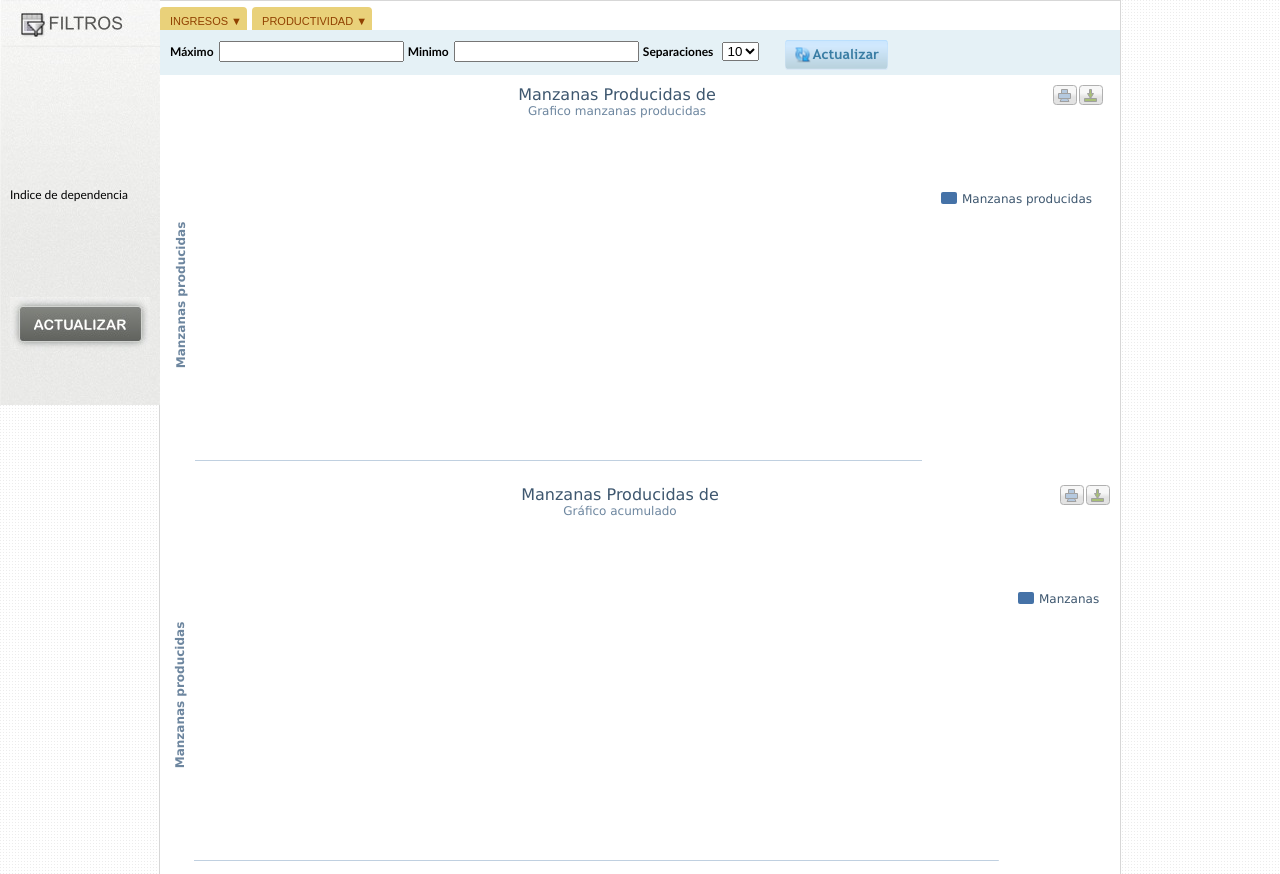
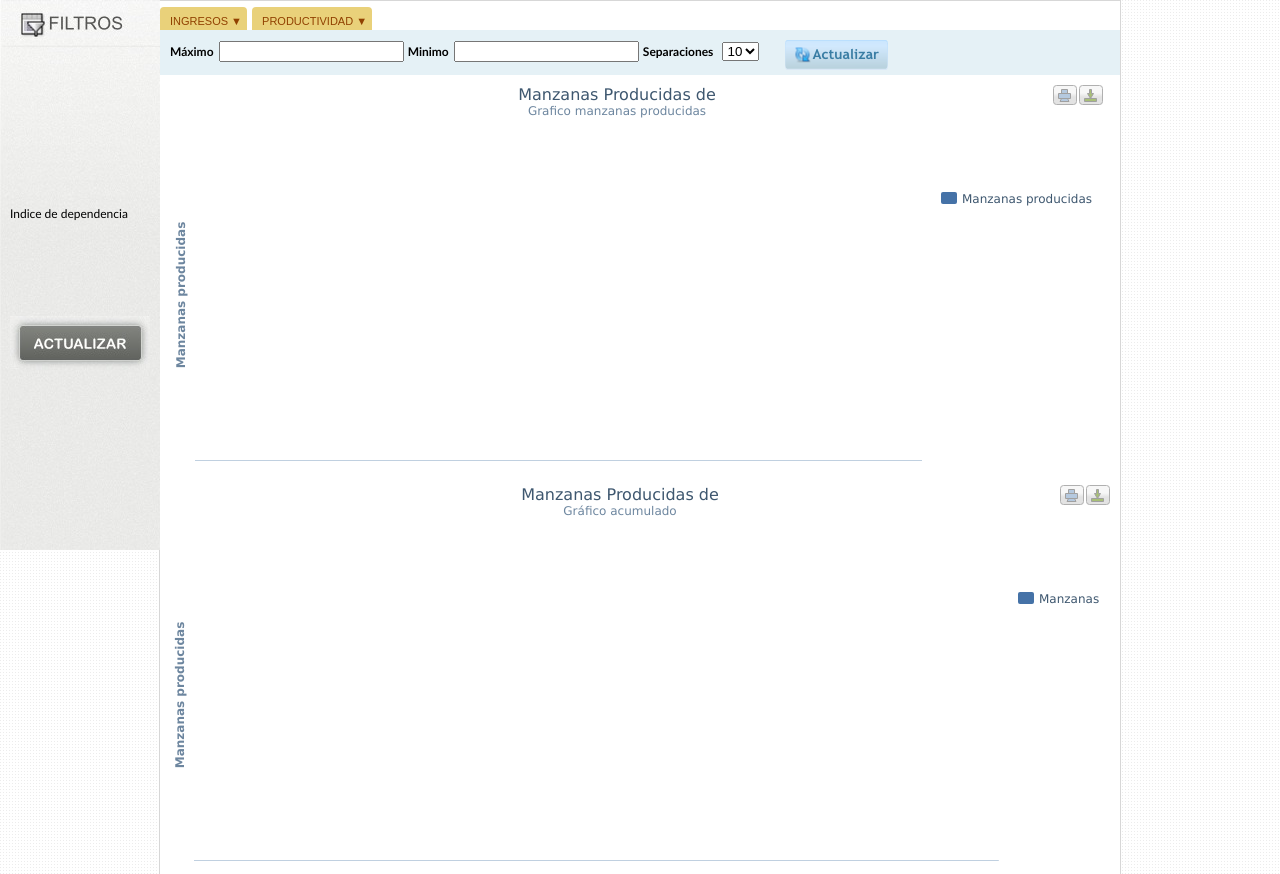
Before and after one commit to CARocha/cantera, a Django app: template trocaire/templates/produccion/produccion_por_rango.html in a window 1280 px wide. Shown: the part 105-979 px from the top of the page. Run offline with Django 3.2, Linux system fonts and the light colour scheme; the template is opened without the code that fills it, so the values that code supplies are empty; parts of the project's set-up code (start-up, migrations or seed data) failed here and were passed over; some libraries are stand-ins or nearby versions.

Commit message:
template avanzada

```diff
--- a/trocaire/media/css/trocaire.css
+++ b/trocaire/media/css/trocaire.css
@@ -436,8 +436,10 @@ label #id_year{
  float:left;
 }
 #consultar-sidebar #consultar-form{
-    background:url(../img/fondoformsidebar.jpg) no-repeat;
+    background:url(../img/fondoformsidebar.jpg);
+    background-repeat: repeat-y;
     width:160px;
+    height: 550px;
 }
 #consultar-sidebar .label{
     font-size:12px;
--- a/trocaire/templates/encuestas/consultar-sidebar.html
+++ b/trocaire/templates/encuestas/consultar-sidebar.html
@@ -35,7 +35,7 @@
 </script>
 <div id="consultar-sidebar">
     <form method="POST" action="/consultar/" id="consultar-form">{% csrf_token %}
-        <div class="general">
+        <div class="general"><br>
             <div class="label">{{form.fecha.label}}</div>
             <div class="filtros">{{form.fecha}}<br>{{form.fecha.errors}}</div>
             <div class="clean"></div>
```
